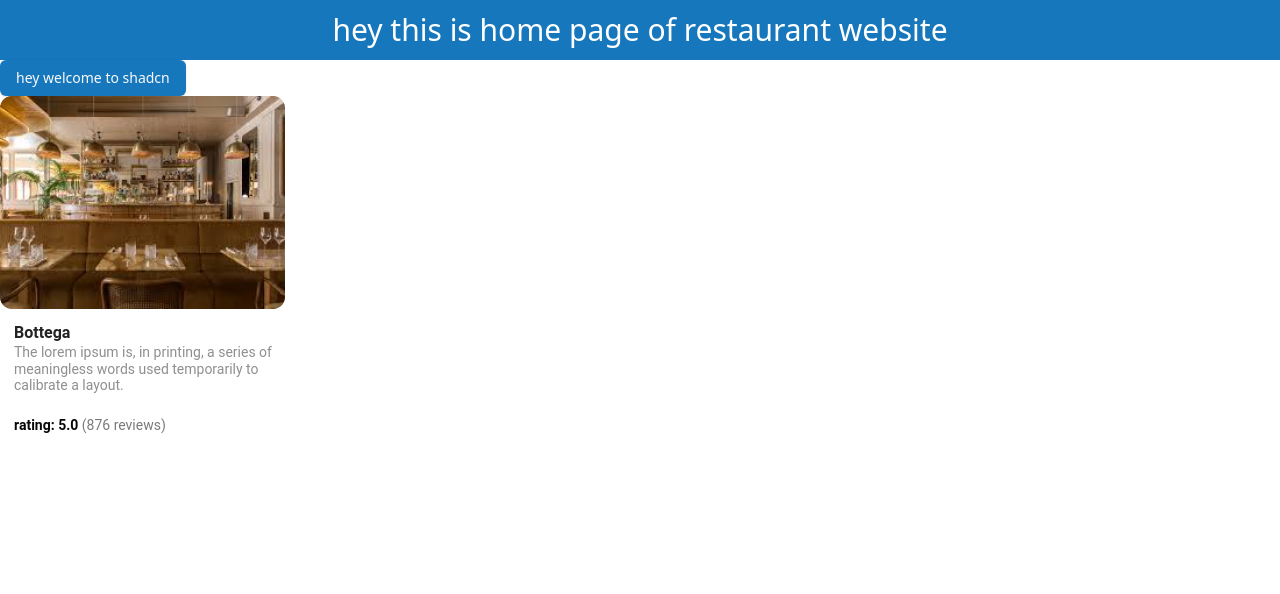
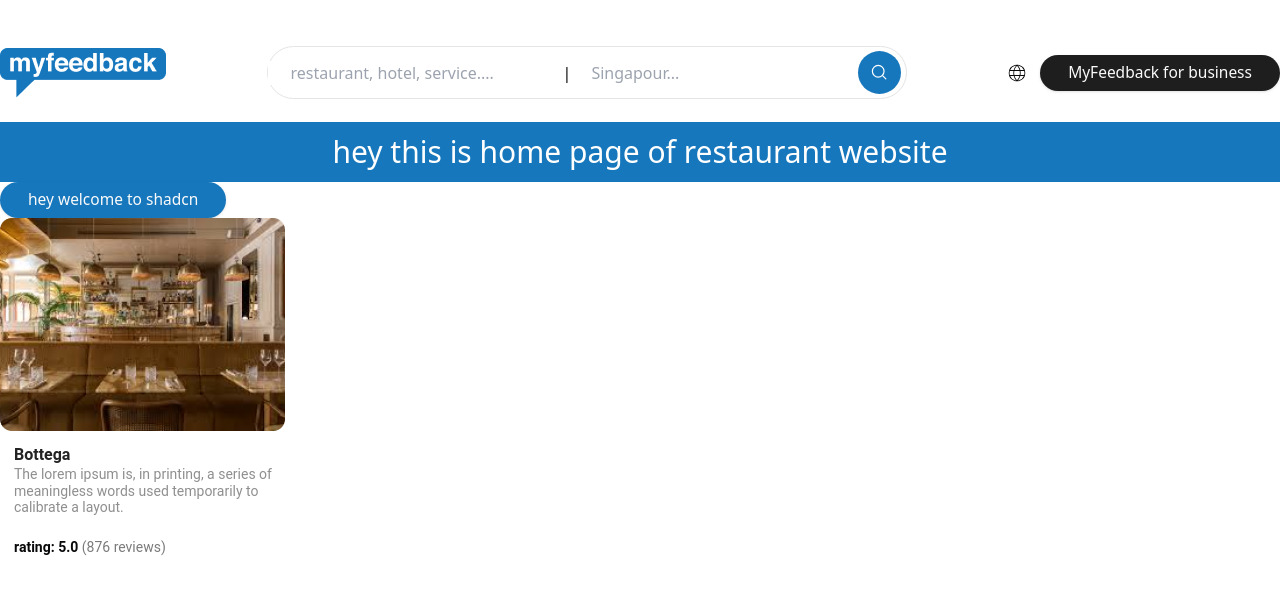
Before and after one commit to DeveloperMokchhedul/restaurant, a React (Vite) app: page / in a window 1280 px wide. Shown: the top 594 px of the page. Built offline with nearby package versions, Linux system fonts and the light colour scheme.

Commit message:
navbar creation done

```diff
--- a/package.json
+++ b/package.json
@@ -16,6 +16,7 @@
     "lucide-react": "^0.468.0",
     "react": "^18.3.1",
     "react-dom": "^18.3.1",
+    "react-icons": "^5.4.0",
     "react-router-dom": "^7.0.2",
     "tailwind-merge": "^2.5.5",
     "tailwindcss-animate": "^1.0.7"
--- a/src/App.jsx
+++ b/src/App.jsx
@@ -1,10 +1,12 @@
 import { Route, Routes } from "react-router-dom"
 import Home from "./pages/Home"
+import Navbar from "./component/Navbar"
 
 
 function App() {
   return (
     <>
+    <Navbar />
     <Routes>
       <Route path="/" element = {<Home />} />
     </Routes>
--- /dev/null
+++ b/src/component/Navbar.jsx
@@ -0,0 +1,55 @@
+import React from 'react'
+import Container from './common/Container'
+import CommonBtn from './common/CommonBtn'
+import { CiGlobe } from "react-icons/ci";
+import { IoSearchOutline } from "react-icons/io5";
+
+function Navbar() {
+    return (
+        <header>
+            <Container>
+                <nav className='flex justify-between pt-[46px] pb-[23px] items-center'>
+                    {/* logo section */}
+                    <div className=' text-start'>
+                        <img className='w-[166px]' src="images/logo.png" alt="logo" />
+
+                    </div>
+
+                    {/* search section */}
+                    <div className='border rounded-full w-[50%] py-[4px]'>
+                        <div className='w-full flex justify-between items-center'>
+
+                            <div className='w-full'>
+                                <input className=' w-full ps-[23px] outline-none' type="text" placeholder='restaurant, hotel, service....' />
+                            </div>
+
+                            <div className='w-full flex items-center'>
+                                <span>|</span>
+                                <input className='ps-[20px] w-full outline-none' type="text" placeholder='Singapour...' />
+                            </div>
+
+                            <div className='pr-[5px] '>
+                                <IoSearchOutline className='w-[43px] h-[43px] bg-bgPrimary p-[12px] rounded-full text-white flex justify-center items-center'  />
+
+                            </div>
+
+
+                        </div>
+
+                    </div>
+
+                    {/* fitback button and link section */}
+                    <div className=' text-end'>
+                        <div className='flex gap-[13px] items-center'>
+                            <CiGlobe size={"20px"} />
+                            <CommonBtn className={"bg-[#1E1E1E]"}>MyFeedback for business</CommonBtn>
+                        </div>
+
+                    </div>
+                </nav>
+            </Container>
+        </header>
+    )
+}
+
+export default Navbar
--- a/src/component/common/CommonBtn.jsx
+++ b/src/component/common/CommonBtn.jsx
@@ -8,7 +8,7 @@ function CommonBtn({children,className}) {
   return (
     <>
 
-    <Button className = {cn(`bg-bgPrimary`,className)}>{children}</Button>
+    <Button className = {cn(`bg-bgPrimary rounded-[23.5px] px-[28px] py-[14px] text-[15.5px]`,className)}>{children}</Button>
 
     </>
   )
--- /dev/null
+++ b/src/component/common/Container.jsx
@@ -0,0 +1,11 @@
+import React from 'react'
+
+function Container({children}) {
+  return (
+    <div className='max-w-[1345px] mx-auto'>
+        {children}
+    </div>
+  )
+}
+
+export default Container
```
Also changed, not shown: public/images/logo.png (added), 1 other file (tests, documents, lock files or other folders).
